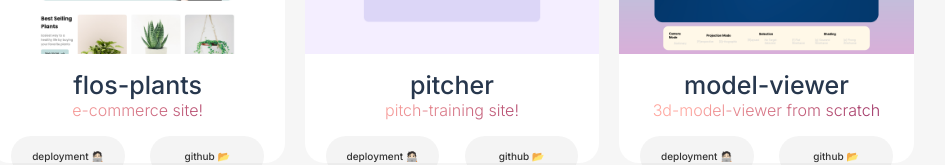
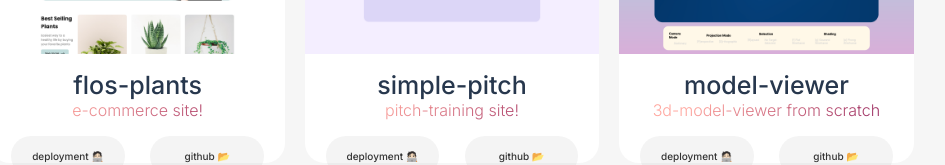
Before and after one commit to eykyu-dev/portfolio, a React (Vite) app: page / in a window 1280 px wide. Shown: the part 786-951 px from the top of the page, without its empty margins (188-1133 px from the left). Built offline with nearby package versions, Linux system fonts and the light colour scheme.

Commit message:
Update CardShowcase.tsx

```diff
--- a/src/components/CardShowcase.tsx
+++ b/src/components/CardShowcase.tsx
@@ -6,7 +6,7 @@ function CardShowcase() {
     <div className='showcase-div'>
         <div className='cards-in-showcase-div'>
             <Card img='/flos.png' title='flos-plants' titledate='e-commerce site!' button1='deployment 🧑🏻‍💻' button2='github 📂' href1='flos-frontend.vercel.app/' href2='github.com/eykyu-dev/flos-frontend'/>
-            <Card img='/pitcher.png' title='pitcher' titledate='pitch-training site!' button1='deployment 🧑🏻‍💻' button2='github 📂' href1='pitcher-inky.vercel.app/' href2='github.com/eykyu-dev/pitcher'/>
+            <Card img='/pitcher.png' title='simple-pitch' titledate='pitch-training site!' button1='deployment 🧑🏻‍💻' button2='github 📂' href1='pitcher-inky.vercel.app/' href2='github.com/eykyu-dev/pitcher'/>
             <Card img='/model-viewer.png' title='model-viewer' titledate='3d-model-viewer from scratch' button1='deployment 🧑🏻‍💻' button2='github 📂' href1='model-viewer-eykyu-dev.vercel.app/' href2='github.com/eykyu-dev/model-viewer'/>
         </div>
     </div>
```
